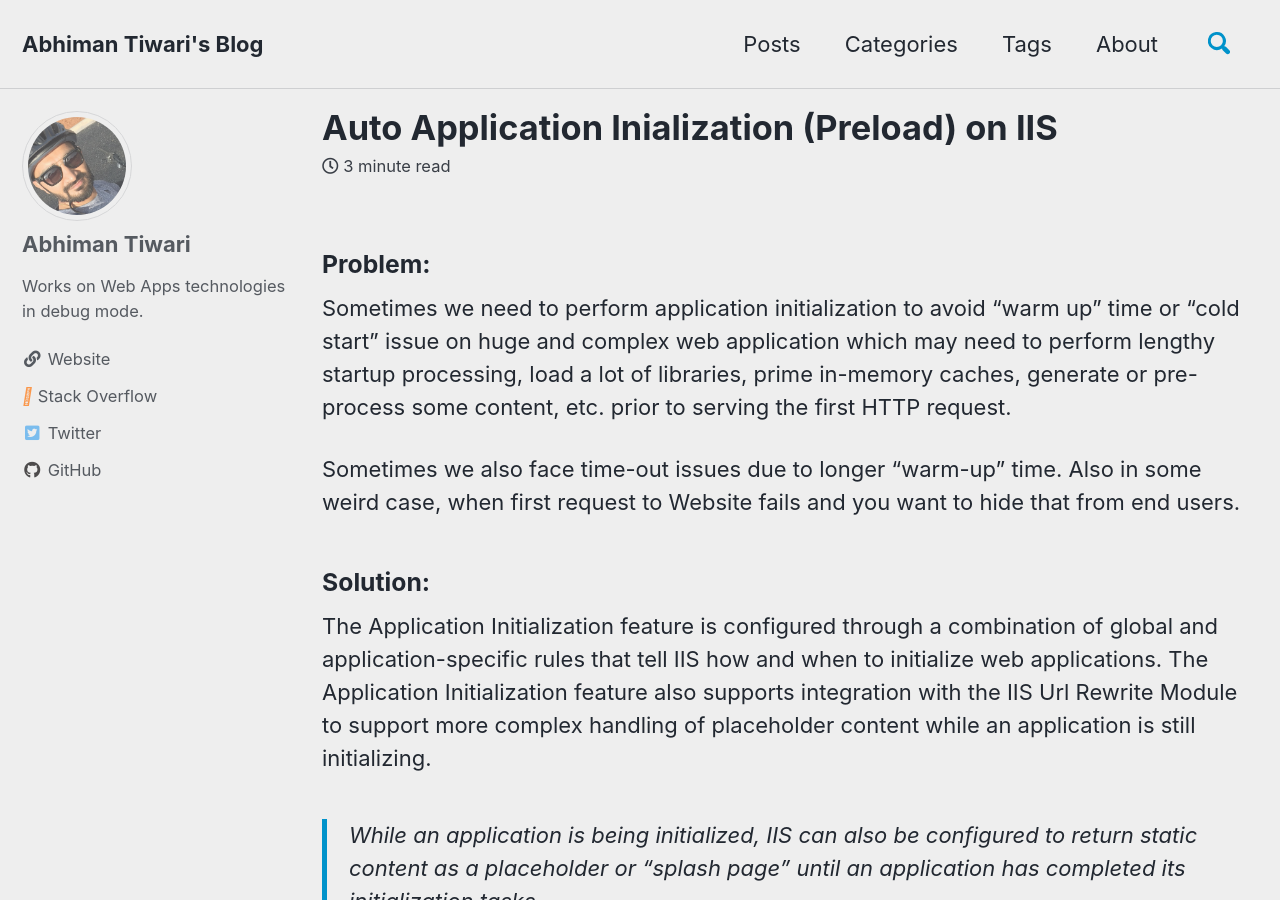
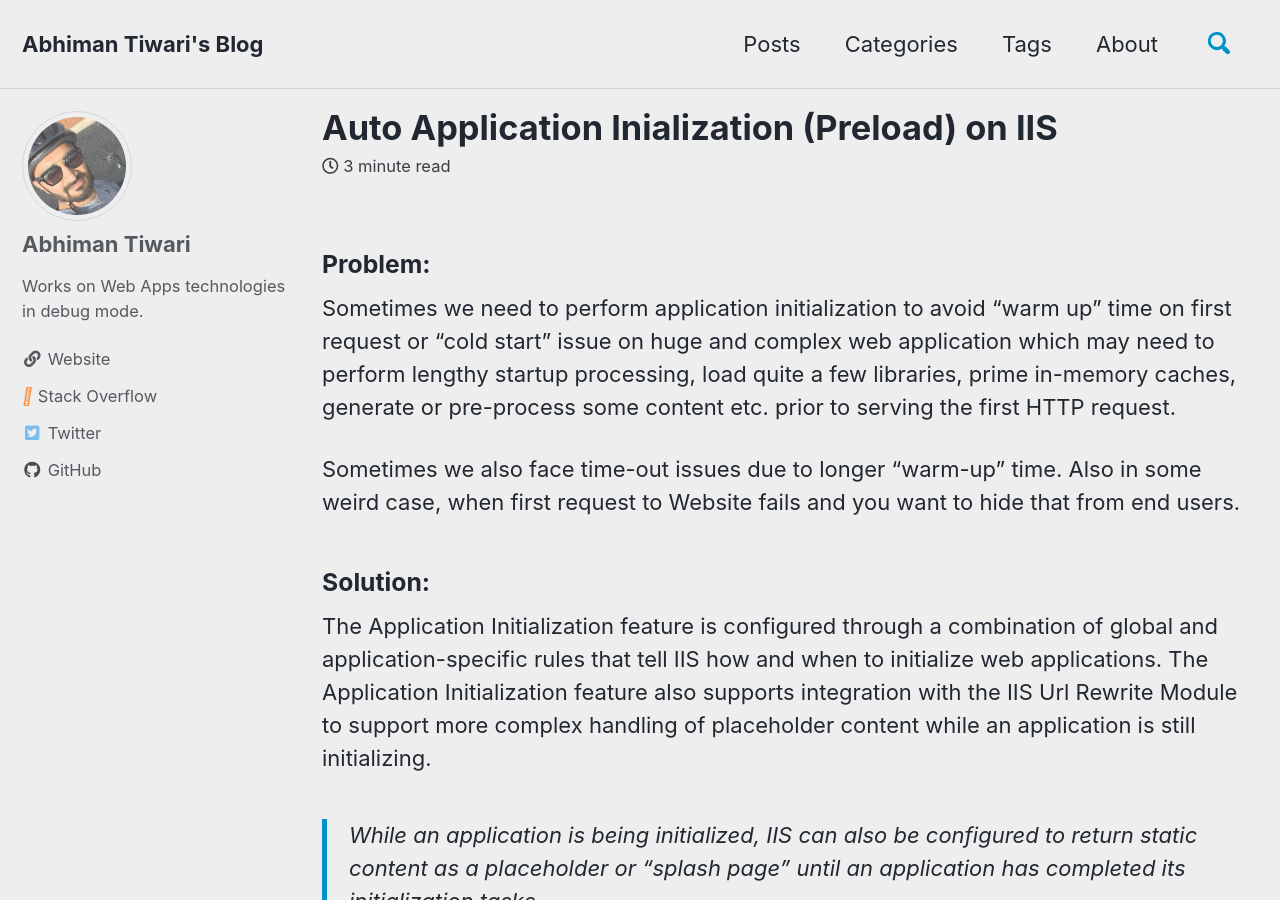
Before and after one commit to abhimantiwari/abhimantiwari.github.io, a Jekyll site: the page built from _posts/2021-11-14-Application-Initialization.md, in a window 1280 px wide and 900 px high. Built offline with Jekyll 4.4.1, drawn with Linux system fonts in a browser that asks for light colours; cached includes are drawn as plain includes; comment, search, counter and statistics services are not loaded.

Commit message:
Minor changes

```diff
--- a/_config.yml
+++ b/_config.yml
@@ -59,7 +59,7 @@ atom_feed:
   path                   : # blank (default) uses feed.xml
 
 # SEO Related
-google_site_verification :  #"jFRfqFHBBq3UDtKzsU_GMdBmQ4Ls4VmQ62P73-b6QDA" #"_CmglV2NilYNmAa_pAGfYTu-_x5IUJ5b1sSQgnsacoc"
+google_site_verification :  "jFRfqFHBBq3UDtKzsU_GMdBmQ4Ls4VmQ62P73-b6QDA" #"_CmglV2NilYNmAa_pAGfYTu-_x5IUJ5b1sSQgnsacoc"
 bing_site_verification   : "BEA2E1B8DE4031040BA34EEA42881E07"
 alexa_site_verification  :
 yandex_site_verification :
@@ -118,7 +118,7 @@ social:
 analytics:
   provider               : "google-gtag"
   google:
-    #tracking_id          : "G-D7SNRN2GR1"
+    tracking_id          : "G-D7SNRN2GR1"
     anonymize_ip         : false
 
 author:
--- a/_posts/2021-11-14-Application-Initialization.md
+++ b/_posts/2021-11-14-Application-Initialization.md
@@ -11,7 +11,7 @@ tags:
 ---
 
 <h3>Problem:</h3>
-Sometimes we need to perform application initialization to avoid "warm up" time or "cold start" issue on huge and complex web application which may need to perform lengthy startup processing, load a lot of libraries, prime in-memory caches, generate or pre-process some content, etc. prior to serving the first HTTP request.
+Sometimes we need to perform application initialization to avoid "warm up" time on first request or "cold start" issue on huge and complex web application which may need to perform lengthy startup processing, load quite a few libraries, prime in-memory caches, generate or pre-process some content etc. prior to serving the first HTTP request.
 
 Sometimes we also face time-out issues due to longer "warm-up" time. Also in some weird case, when first request to Website fails and you want to hide that from end users.
 
```
